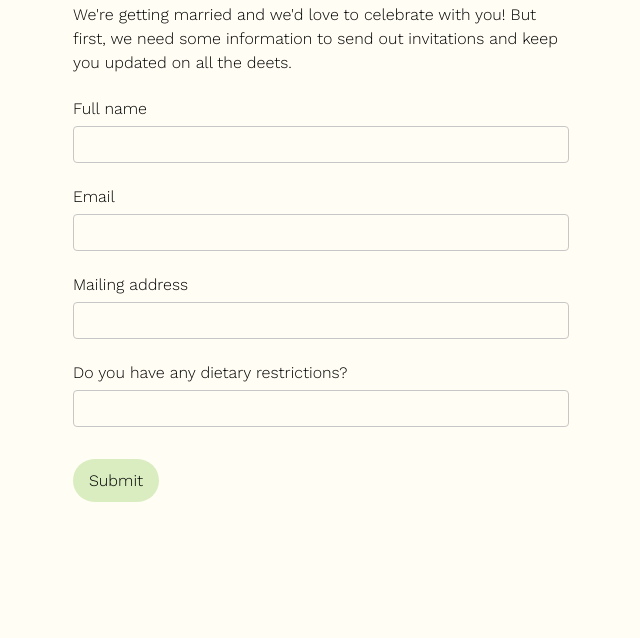
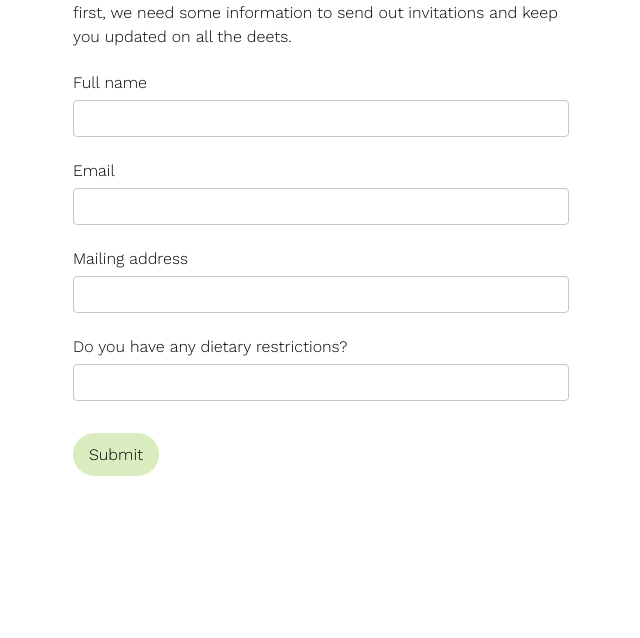
Before and after one commit to estheryjeon/es, a plain HTML site: page index.html in a window 1280 px wide. Shown: the part 178-816 px from the top of the page, without its empty margins (319-959 px from the left). Drawn offline with nearby package versions, Linux system fonts and the light colour scheme.

Commit message:
padding and colors

```diff
--- a/main.css
+++ b/main.css
@@ -16,8 +16,8 @@
 }
 
 body {
-  background-color: #FFFDF4;
-  padding: 5% 30% 10% 30%;
+  background-color: #FFFFFF;
+  padding: 3% 30% 10% 30%;
 }
 
 img {
@@ -51,7 +51,6 @@ input {
   border: 1px solid #C7C7C7;
   font-family: 'Work Sans', sans-serif;
   font-size: 16px;
-  background-color: #FFFDF4;
 }
 input::placeholder {
   color: #787878;
@@ -61,6 +60,7 @@ button {
   padding: 12px 16px;
   background-color: #D9EDC0;
   /*border: 1px #424040 solid;*/
+  color: #000000;
   border: none;
   text-align: center;
   font-family: 'Work Sans', sans-serif;
```
